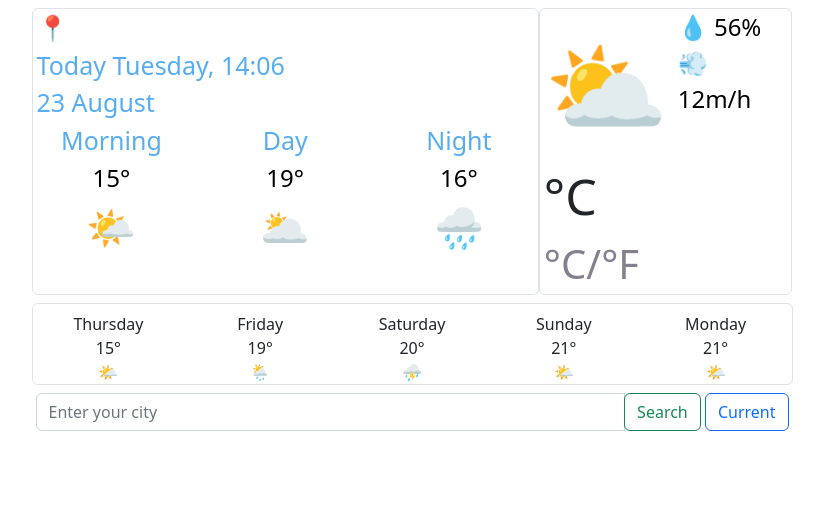
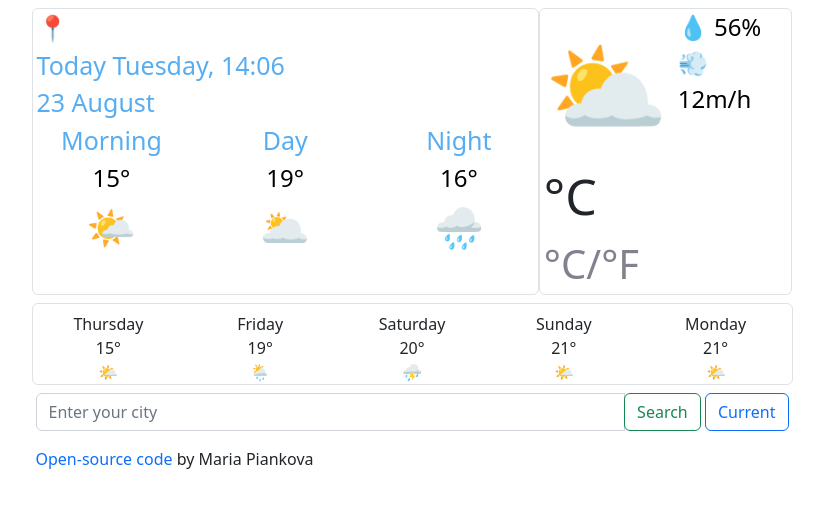
Before and after one commit to Pjankusha/Weather-App, a plain HTML site: page index.html in a window 1280 px wide. Shown: the whole page, without its empty margins (228-1052 px from the left). Drawn offline with nearby package versions, Linux system fonts and the light colour scheme.

Commit message:
Add new link
I added a link from web-page to git hub with my code-source

```diff
--- a/index.html
+++ b/index.html
@@ -85,6 +85,8 @@
         </div>
       </div>
     </form>
+    <a class="text-decoration-none" target="_blank" href="https://github.com/Pjankusha/Weather-App">Open-source code</a><span> by Maria Piankova</span>
+  </div>
 
 
     <script src="src/code.js"></script>
```
Also changed, not shown: styles/styles.css (line endings or trailing spaces).
